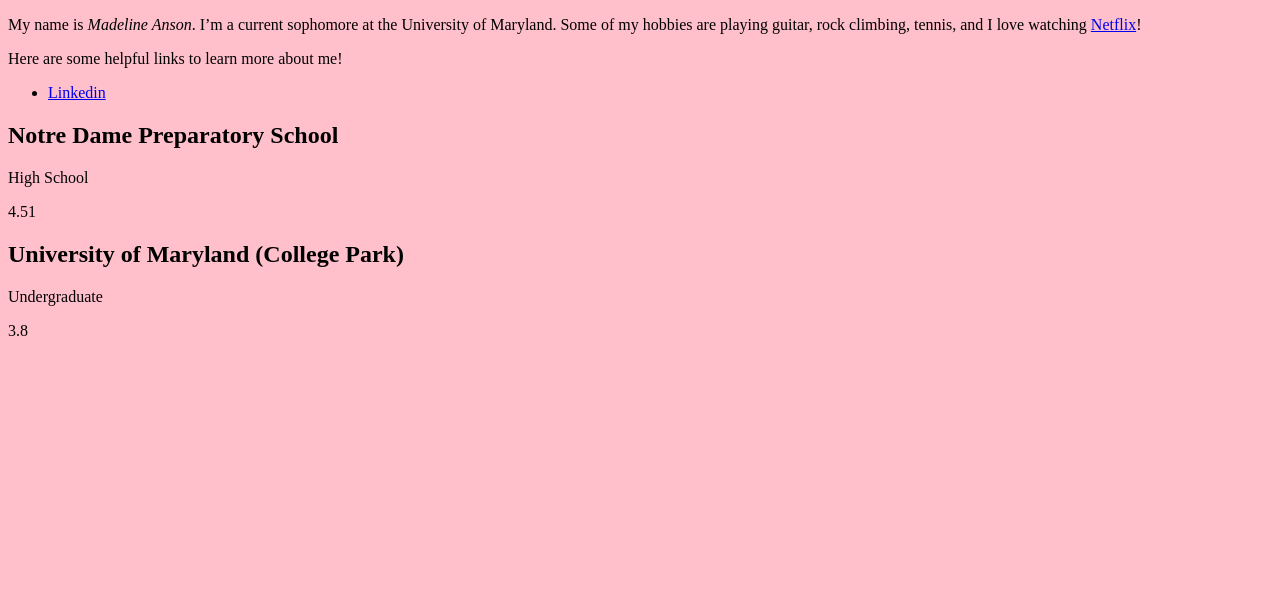
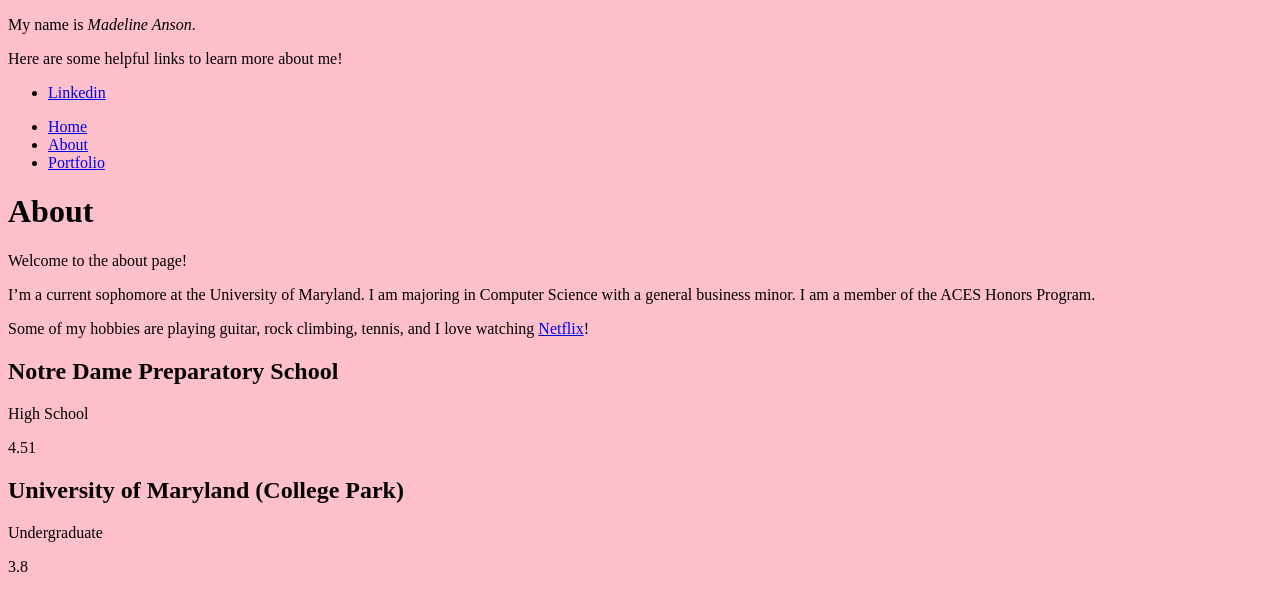
Before and after one commit to madelineanson/Personal-Website-React, a React (Create React App) app: page /about in a window 1280 px wide. Shown: the top 610 px of the page. Built offline with nearby package versions, Linux system fonts and the light colour scheme.

Commit message:
added navbar and page linking with dom

```diff
--- a/package.json
+++ b/package.json
@@ -11,6 +11,7 @@
     "@testing-library/user-event": "^13.5.0",
     "react": "^18.2.0",
     "react-dom": "^18.2.0",
+    "react-router-dom": "^6.19.0",
     "react-scripts": "^5.0.1",
     "web-vitals": "^2.1.4"
   },
--- a/src/App.js
+++ b/src/App.js
@@ -1,6 +1,11 @@
 import './App.css';
 import UserList from './components/ProductList';
 import Intro from './intro';
+import {BrowserRouter as Router, Routes, Route} from "react-router-dom"
+import About from './components/About';
+import Portfolio from './components/Portfolio';
+import Navbar from './components/Navbar';
+
 const usersData = [
   {
     "id": 1,
@@ -20,7 +25,14 @@ function App() {
   return (
     <>
     <Intro></Intro>
-    <UserList users={usersData}/>
+    <Router>
+      <Navbar></Navbar>
+      <Routes>
+        <Route path = '/about' element={<About/>}/>
+        <Route path = '/portfolio' element={<Portfolio/>}/>
+      </Routes>
+      <UserList users={usersData}/>
+    </Router>
     </>
   );
 }
--- /dev/null
+++ b/src/components/About.js
@@ -0,0 +1,14 @@
+import React from "react";
+
+function About(){
+    return (
+        <div>
+            <h1>About</h1>
+            <p>Welcome to the about page!</p>
+            <p>I’m a current sophomore at the University of Maryland. I am majoring in Computer Science with a general business minor. I am a member of the ACES Honors Program. </p>
+            <p>Some of my hobbies are playing guitar, rock climbing, tennis, and I love watching <a href="https://netflix.com"> Netflix</a>!</p>
+        </div>
+    );
+};
+
+export default About;
--- /dev/null
+++ b/src/components/Navbar.js
@@ -0,0 +1,16 @@
+import React from "react";
+import { Link } from "react-router-dom"
+
+function Navbar(){
+    return (
+        <nav>
+            <ul>
+                <li><Link to="/">Home</Link></li>
+                <li><Link to="/about">About</Link></li>
+                <li><Link to="/portfolio">Portfolio</Link></li>
+            </ul>
+        </nav>
+    );
+};
+
+export default Navbar;
--- /dev/null
+++ b/src/components/Portfolio.js
@@ -0,0 +1,13 @@
+import React from "react";
+
+function Portfolio(){
+    return (
+        <div>
+            <h1>Portfolio</h1>
+            <p>Welcome to the portfolio page!</p>
+            <p>Click below to explore some of my favorite projects</p>
+        </div>
+    );
+};
+
+export default Portfolio;
--- a/src/intro.js
+++ b/src/intro.js
@@ -3,7 +3,7 @@ import React from 'react';
 function Intro() {
   return (
     <div className="intro">
-      <p> My name is <em>Madeline Anson</em>. I’m a current sophomore at the University of Maryland. Some of my hobbies are playing guitar, rock climbing, tennis, and I love watching <a href="https://netflix.com"> Netflix</a>!</p>
+      <p> My name is <em>Madeline Anson</em>.</p>
         Here are some helpful links to learn more about me!
         <ul id="nav">
             <li><a href="https://www.linkedin.com/in/madeline-anson/">Linkedin</a></li>
```
Also changed, not shown: src/components/Home.js (added, +12 -0 lines), 1 other file (tests, documents, lock files or other folders).
